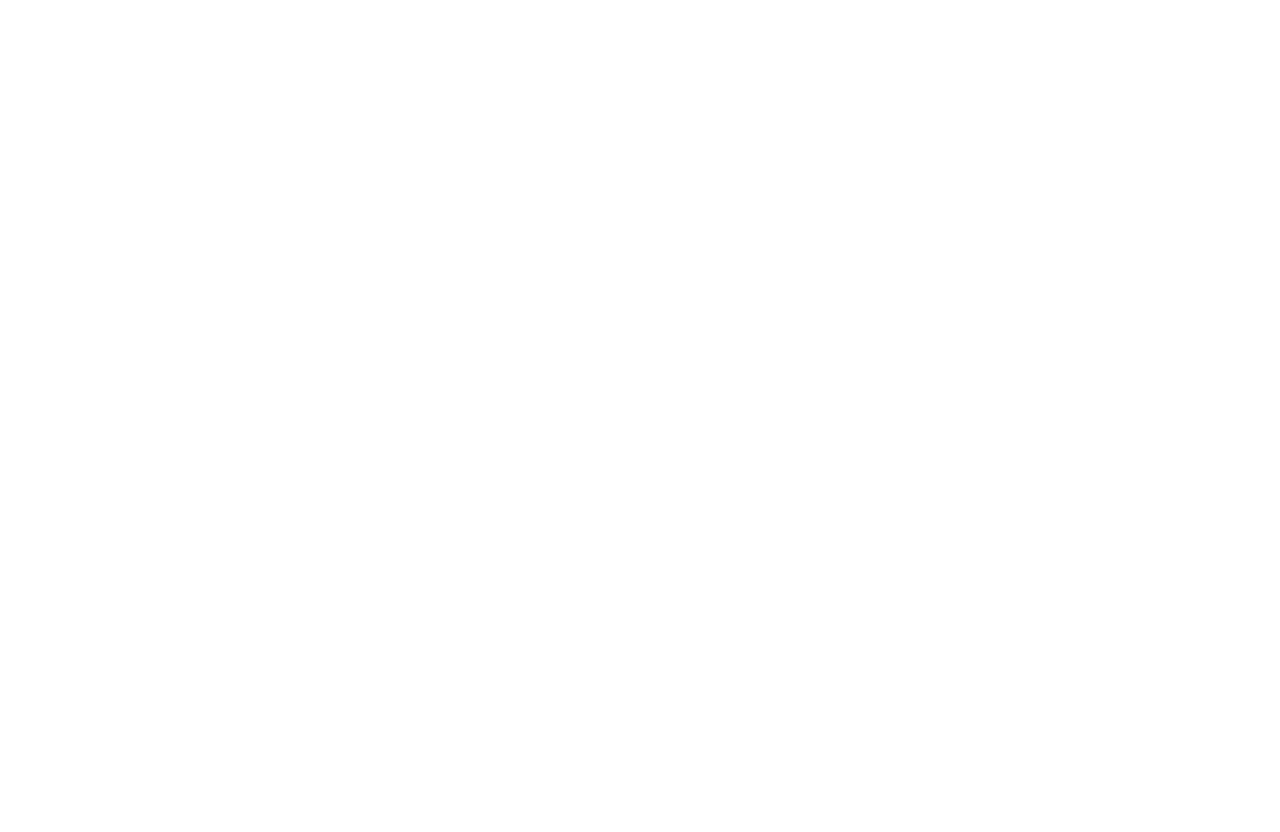
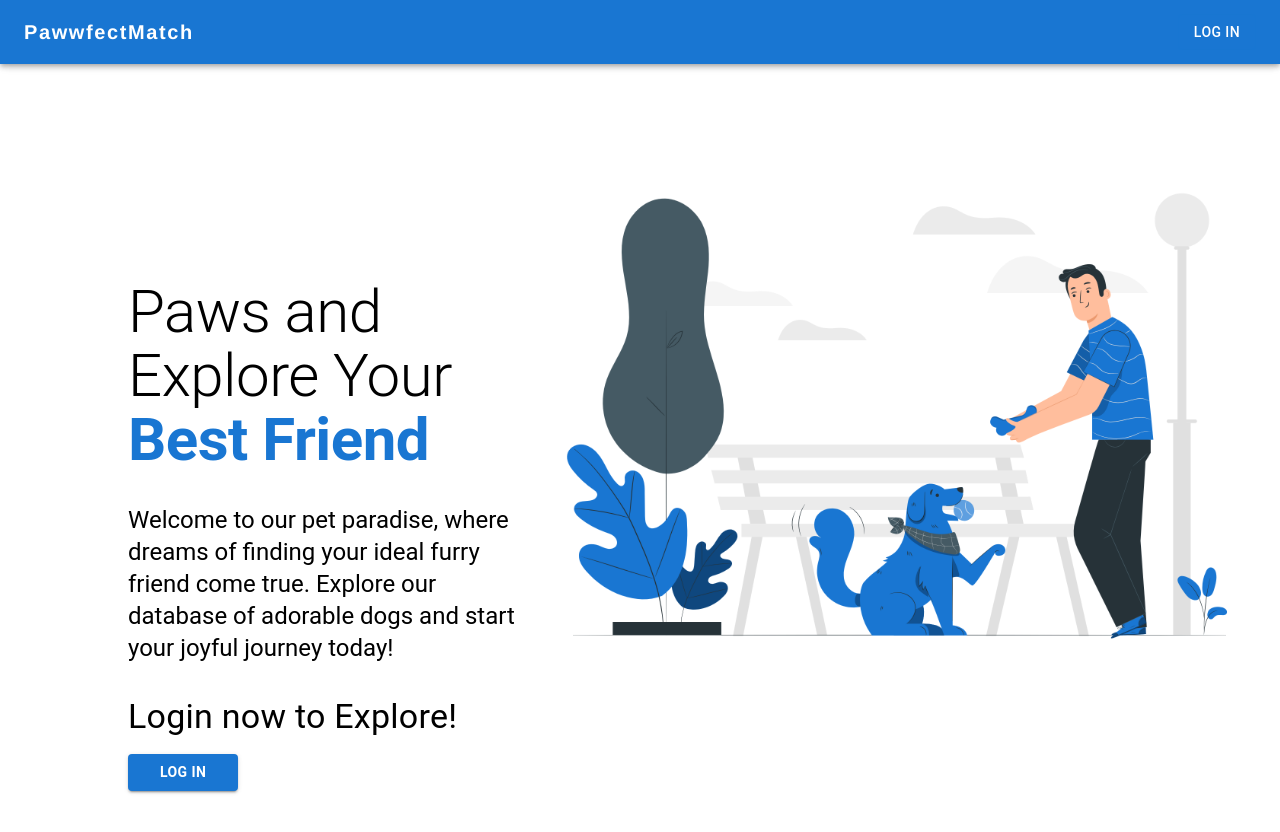
Before and after one commit to arish21/pawwfect-match, a React (Create React App) app: page /pawwfect-match/ in a window 1280 px wide. Shown: the top 832 px of the page. Before the commit the page ends 800 px from the top, so only its background shows below. Built offline with nearby package versions, Linux system fonts and the light colour scheme.

Commit message:
Change to package.json and app.js

```diff
--- a/package.json
+++ b/package.json
@@ -1,7 +1,7 @@
 {
   "name": "dogsearch",
   "version": "0.1.0",
-  "homepage": "https://arish21.github.io/pawwfect-match",
+  "homepage": "https://arish21.github.io/pawwfect-match/pawwfect-match",
   "private": true,
   "dependencies": {
     "@emotion/react": "^11.11.1",
--- a/src/App.js
+++ b/src/App.js
@@ -17,7 +17,7 @@
       <Router basename="/pawwfect-match">
         <Navbar isLoggedIn={isLoggedIn} setIsLoggedIn={setIsLoggedIn} />
         <Routes>
-          <Route exact path="/pawwfect-match" element={<Home />} />
+          <Route exact path="/" element={<Home />} />
           <Route
             path="/signin"
             element={
```
